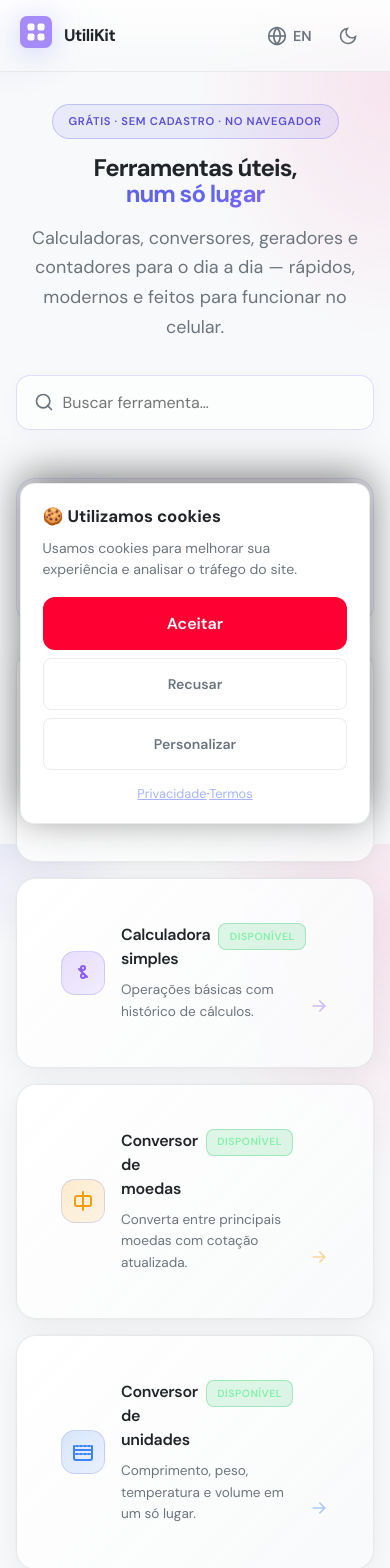
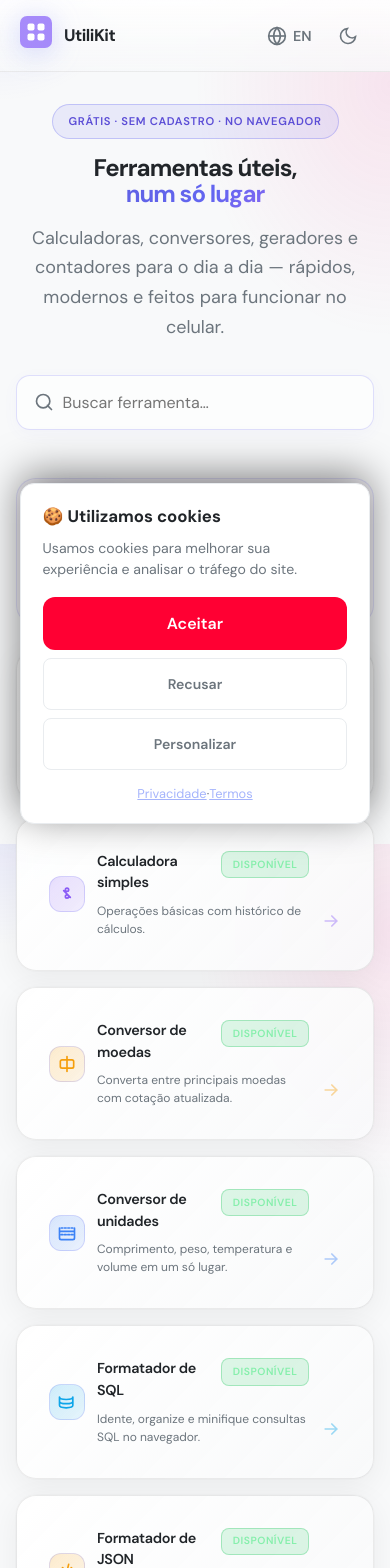
Before and after one commit to EduuD1as/utilikit, a React (Vite) app in the folder client/: page / in a window 390 px wide. Shown: the top 1568 px of the page. Built offline with nearby package versions, Linux system fonts and the light colour scheme; no server answers.

Commit message:
Update home.css

```diff
--- a/client/src/home.css
+++ b/client/src/home.css
@@ -444,9 +444,9 @@ body:has(.home) {
 /* Tool cards */
 .tool-card {
   --tool-accent: var(--brand);
-  min-height: 180px;
+  min-height: 140px;
   border-radius: var(--radius-xl);
-  padding: var(--space-lg);
+  padding: 1rem;
   background: linear-gradient(
     135deg,
     rgba(20, 20, 24, 0.6) 0%,
@@ -527,8 +527,8 @@ body:has(.home) {
   height: 100%;
   display: flex;
   align-items: flex-start;
-  gap: 1.25rem;
-  padding: 1.5rem;
+  gap: 0.75rem;
+  padding: 0.75rem;
   text-align: left;
   background: none;
   border: none;
@@ -545,11 +545,11 @@ body:has(.home) {
 
 .tool-card__icon {
   flex-shrink: 0;
-  width: 52px;
-  height: 52px;
+  width: 40px;
+  height: 40px;
   display: grid;
   place-items: center;
-  border-radius: 14px;
+  border-radius: 12px;
   background: linear-gradient(
     135deg,
     color-mix(in srgb, var(--tool-accent) 20%, transparent) 0%,
@@ -560,8 +560,8 @@ body:has(.home) {
 }
 
 .tool-card__icon svg {
-  width: 28px;
-  height: 28px;
+  width: 22px;
+  height: 22px;
 }
 
 .tool-card__body {
@@ -580,7 +580,7 @@ body:has(.home) {
 }
 
 .tool-card__title {
-  font-size: 1.1rem;
+  font-size: 0.95rem;
   font-weight: 600;
   letter-spacing: -0.02em;
   color: var(--text);
@@ -606,9 +606,9 @@ body:has(.home) {
 }
 
 .tool-card__desc {
-  font-size: 0.9rem;
+  font-size: 0.8rem;
   color: var(--text-muted);
-  line-height: 1.6;
+  line-height: 1.5;
 }
 
 .tool-card__arrow {
@@ -656,14 +656,14 @@ body:has(.home) {
   }
 
   .tool-card {
-    min-height: 160px;
+    min-height: 130px;
   }
 
   .tool-card__btn {
     flex-direction: row;
     align-items: center;
-    padding: 1.25rem;
-    gap: 1rem;
+    padding: 1rem;
+    gap: 0.75rem;
   }
 
   .site-header__tagline {
@@ -691,25 +691,25 @@ body:has(.home) {
   }
 
   .tool-card {
-    min-height: 140px;
+    min-height: 120px;
   }
 
   .tool-card__icon {
-    width: 44px;
-    height: 44px;
+    width: 36px;
+    height: 36px;
   }
 
   .tool-card__icon svg {
-    width: 24px;
-    height: 24px;
+    width: 20px;
+    height: 20px;
   }
 
   .tool-card__title {
-    font-size: 1rem;
+    font-size: 0.9rem;
   }
 
   .tool-card__desc {
-    font-size: 0.85rem;
+    font-size: 0.75rem;
   }
 
   .site-header__inner {
```
